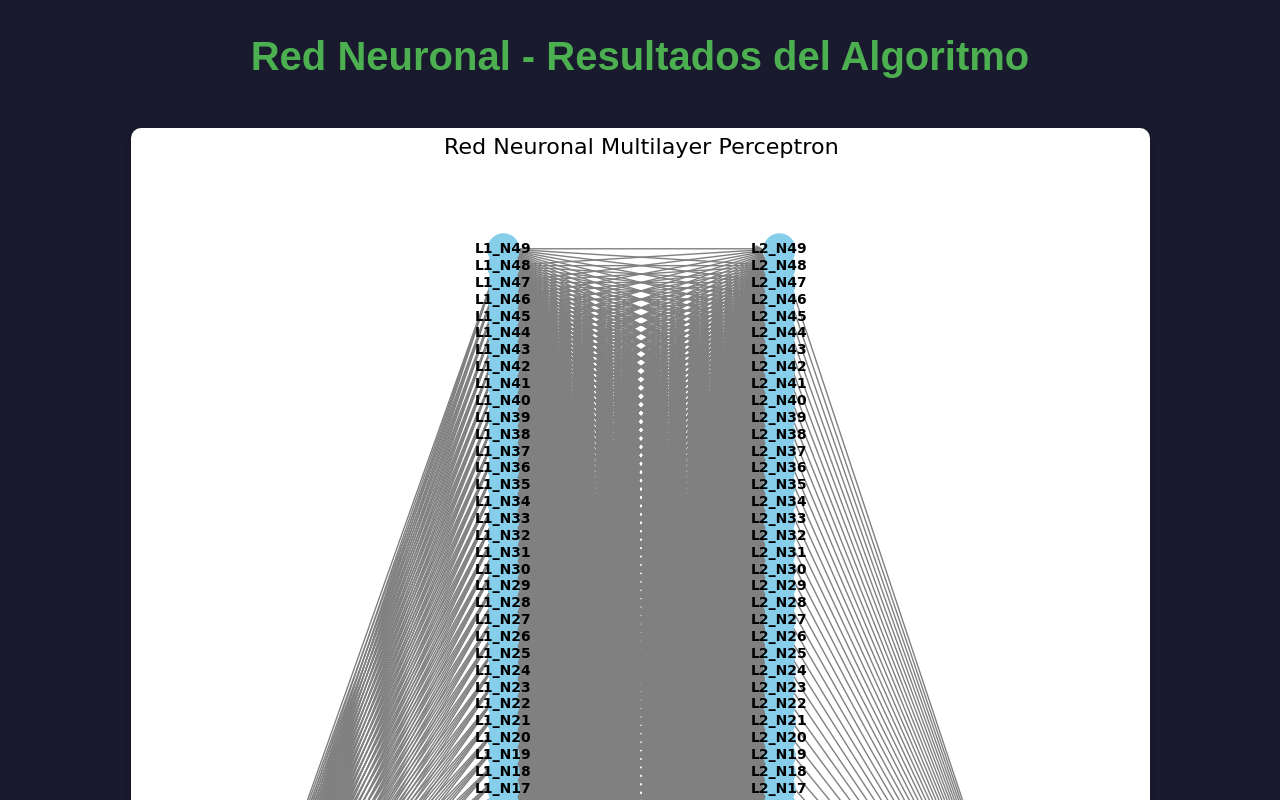
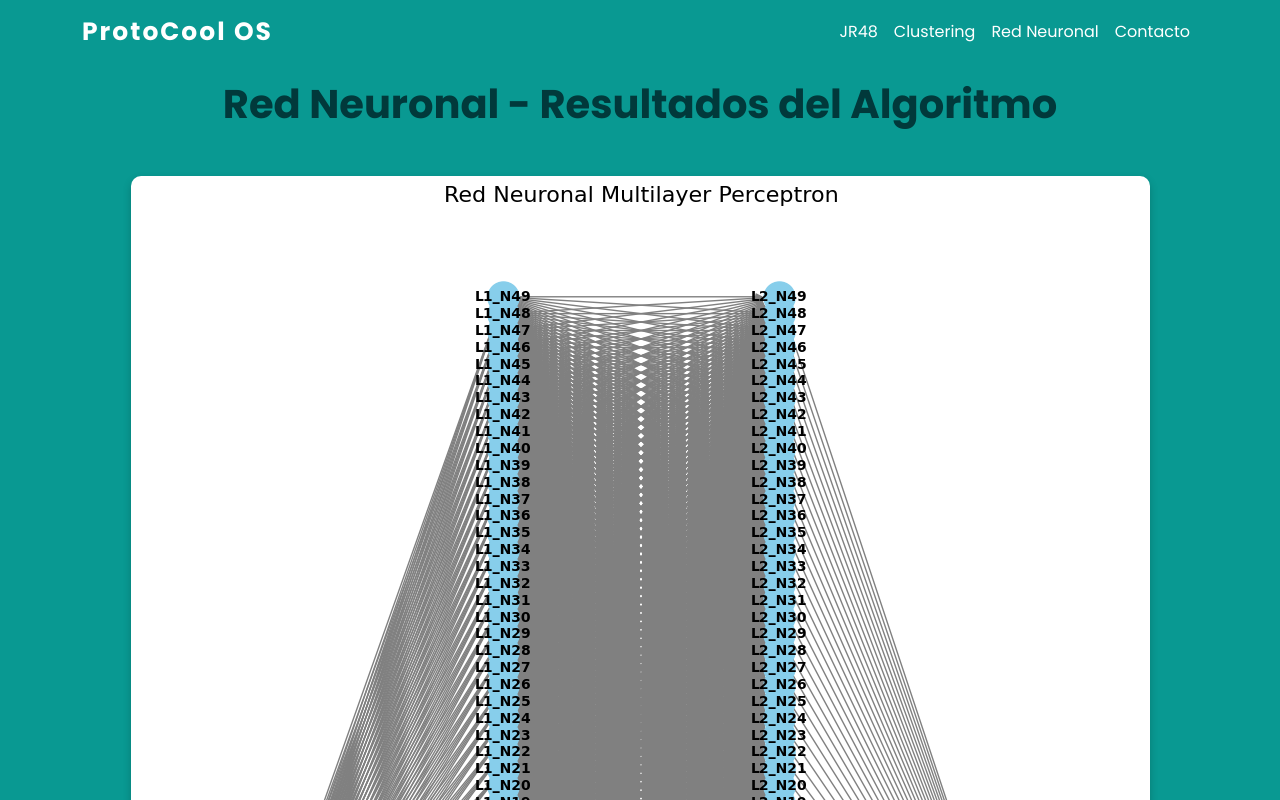
Before and after one commit to MrBl4ck04/Tsunamis, a plain HTML site: page templates/redneuronal.html in a window 1280 px wide. Shown: the top 800 px of the page. Drawn offline with nearby package versions, Linux system fonts and the light colour scheme.

Commit message:
Mejorado Frontend Red Neuronal

```diff
--- a/templates/redneuronal.html
+++ b/templates/redneuronal.html
@@ -6,41 +6,66 @@
     <meta name="viewport" content="width=device-width, initial-scale=1.0">
     <title>Red Neuronal - Tsunamis</title>
     <link href="https://cdn.jsdelivr.net/npm/bootstrap@5.3.0/dist/css/bootstrap.min.css" rel="stylesheet">
-    <style>
-        body {
-            background-color: #1a1a2e;
-            color: #eaeaea;
-            font-family: 'Arial', sans-serif;
-        }
-
-        h1 {
-            color: #4caf50;
-            font-weight: bold;
-            margin-top: 2rem;
-            text-align: center;
-        }
-
-        .image-section {
-            display: flex;
-            justify-content: center;
-            align-items: center;
-            margin-top: 3rem;
-        }
-
-        .image-section img {
-            max-width: 90%;
-            height: auto;
-            border-radius: 10px;
-            box-shadow: 0 4px 8px rgba(0, 0, 0, 0.2);
-        }
-    </style>
+    <link rel="stylesheet" href="/templates/styles/styleCluster.css">
 </head>
 
 <body>
-    <h1>Red Neuronal - Resultados del Algoritmo</h1>
-    <div class="image-section">
-        <img src="/assets/redNeuronal.png" alt="Resultado de la Red Neuronal">
+    <nav class="navbar navbar-light fixed-top navbar-expand-lg">
+        <div class="container">
+            <a class="navbar-brand" href="/index.html">ProtoCool OS</a>
+
+            <button class="navbar-toggler" type="button" data-toggle="collapse" data-target="#navbarOpen">
+                <span class="navbar-toggler-icon"></span>
+            </button>
+
+            <div class="collapse navbar-collapse" id="navbarOpen">
+                <ul class="navbar-nav ms-auto">
+                    <li class="nav-item">
+                        <a class="nav-link" href="http://127.0.0.1:5000/">JR48</a>
+                    </li>
+                    <li class="nav-item">
+                        <a class="nav-link" href="/templates/cluster.html">Clustering</a>
+                    </li>
+                    <li class="nav-item">
+                        <a class="nav-link" href="/templates/redneuronal.html">Red Neuronal</a>
+                    </li>
+                    <li class="nav-item">
+                        <a class="nav-link" href="/templates/Contacto/indexContacto.html">Contacto</a>
+                    </li>
+                </ul>
+            </div>
+
+        </div>
+    </nav>
+    <div class="main"></div>
+        <h1>Red Neuronal - Resultados del Algoritmo</h1>
+        <div class="image-section">
+            <img src="/assets/redNeuronal.png" alt="Resultado de la Red Neuronal">
+            <div class="legend">
+                <p>Gráfica de la Red Neuronal Multicapa.</p>
+                <p>Compuesta por 4 neuronas de entrada, 2 capas ocultas de 49 neuronas cada una y una salida.</p>
+            </div>
+        </div>
     </div>
+    <div class="copyright">
+        <p>Copyright 2024, ProtoCool OS</p>
+    </div>
+    <script src="https://cdn.jsdelivr.net/npm/bootstrap@5.3.0/dist/js/bootstrap.bundle.min.js"></script>
+    <script src="https://cdn.jsdelivr.net/npm/jquery@3.5.1/dist/jquery.slim.min.js"></script>
+    <script src="https://cdn.jsdelivr.net/npm/bootstrap@4.6.2/dist/js/bootstrap.min.js"></script>
+    <script>
+        // Espera a que el DOM cargue completamente
+        document.addEventListener('DOMContentLoaded', function () {
+            const navbar = document.querySelector('.navbar');
+            window.addEventListener('scroll', function () {
+                if (window.scrollY > 50) {
+                    navbar.classList.add('scrolled');
+                } else {
+                    navbar.classList.remove('scrolled');
+                }
+            });
+        });
+    </script>
 
     <script src="https://cdn.jsdelivr.net/npm/bootstrap@5.3.0/dist/js/bootstrap.bundle.min.js"></script>
 </body>
```
